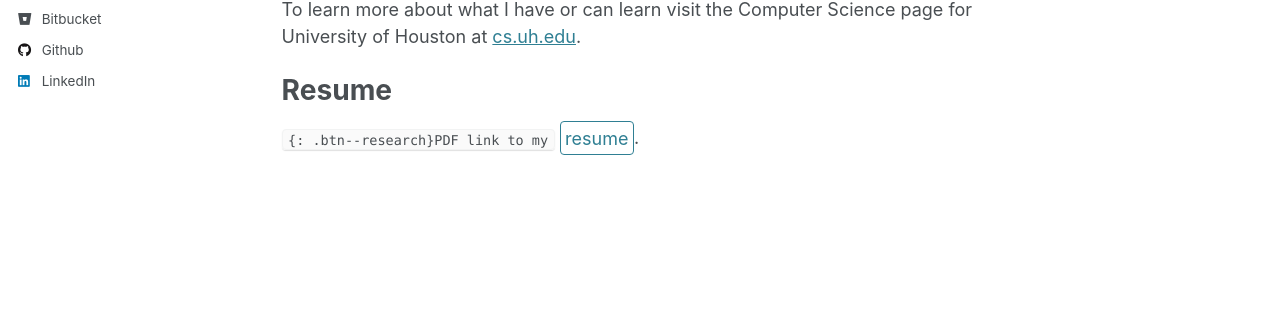
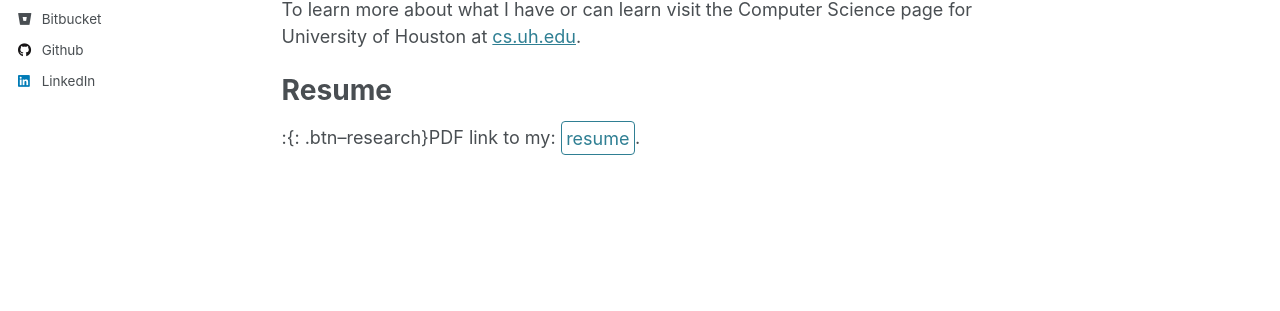
Before and after one commit to ricarpr/ricarpr.github.io, a Jekyll site: the page built from _pages/about.md, in a window 1280 px wide and 1050 px high. Shown: the part 486-797 px from the top of the window. Built offline with Jekyll 4.4.1, drawn with Linux system fonts in a browser that asks for light colours; some web fonts are replaced.

Commit message:
Update about.md

````diff
--- a/_pages/about.md
+++ b/_pages/about.md
@@ -18,4 +18,4 @@ C++ is my primary language studied with some knowledge on Javascript, HTML, and
 To learn more about what I have or can learn visit the Computer Science page for University of Houston at [cs.uh.edu](https://www.uh.edu/nsm/computer-science/).
 
 # Resume
-```{: .btn--research}PDF link to my``` [resume](/files/ric-resume.pdf){: .btn--research}.
+:{: .btn--research}PDF link to my: [resume](/files/ric-resume.pdf){: .btn--research}.
````
